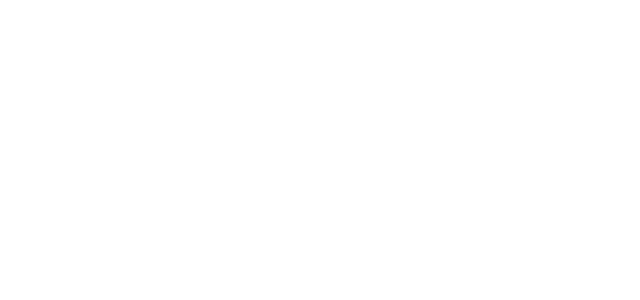
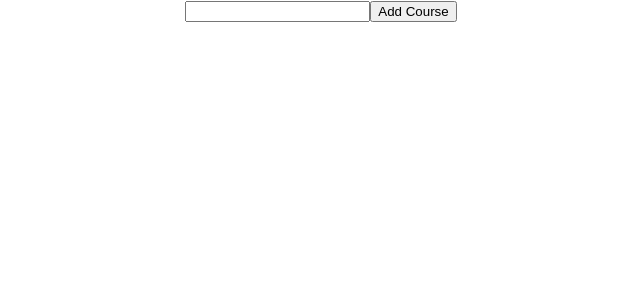
Before and after one commit to 78fatemanazari/react-lessons-app, a React (Create React App) app: page / in a window 1280 px wide. Shown: the top 300 px of the page, without its empty margins (319-959 px from the left). Built offline with nearby package versions, Linux system fonts and the light colour scheme.

Commit message:
feat:created course component

```diff
--- a/src/App.js
+++ b/src/App.js
@@ -1,10 +1,43 @@
+import { useState } from 'react';
+import { Course } from './Course';
 import './App.css';
 
 function App() {
+  const [courseList, setCourseList] = useState([]);
+  const [newCourse, setNewCourse] = useState("");
+
+    const handleChange = (event) => {
+      setNewCourse(event.target.value);
+    }
+
+    const addCourse = () => {
+      const course = {
+        id: courseList.length === 0 ? 1 : courseList[courseList.length - 1].id + 1,
+        courseName: newCourse
+      }
+      setCourseList([...courseList, course]);
+      console.log(courseList);
+    }
+
+    const deleteCourse = (courseId) => {
+      setCourseList(courseList.filter((course) =>
+        courseId !== course.id
+    ))
+    }
 
   return (
     <div className="App">
-
+      <div className='add-course'>
+        <input type='text' onChange={handleChange}></input>
+        <button onClick={addCourse}>Add Course</button>
+      </div>
+      <div className='list'>
+          {courseList.map((course, index) => {
+            return (
+              <Course key={index} course={course} deleteCourse={deleteCourse} />
+            )
+          })}
+      </div>
     </div>
   )
 }
--- /dev/null
+++ b/src/Course.js
@@ -0,0 +1,8 @@
+export const Course = (props) => {
+  return (
+     <div>
+        <h1>{props.course.courseName}</h1>
+        <button onClick={ () => props.deleteCourse(props.course.id)}>delete</button>
+     </div>
+  )
+}
```
